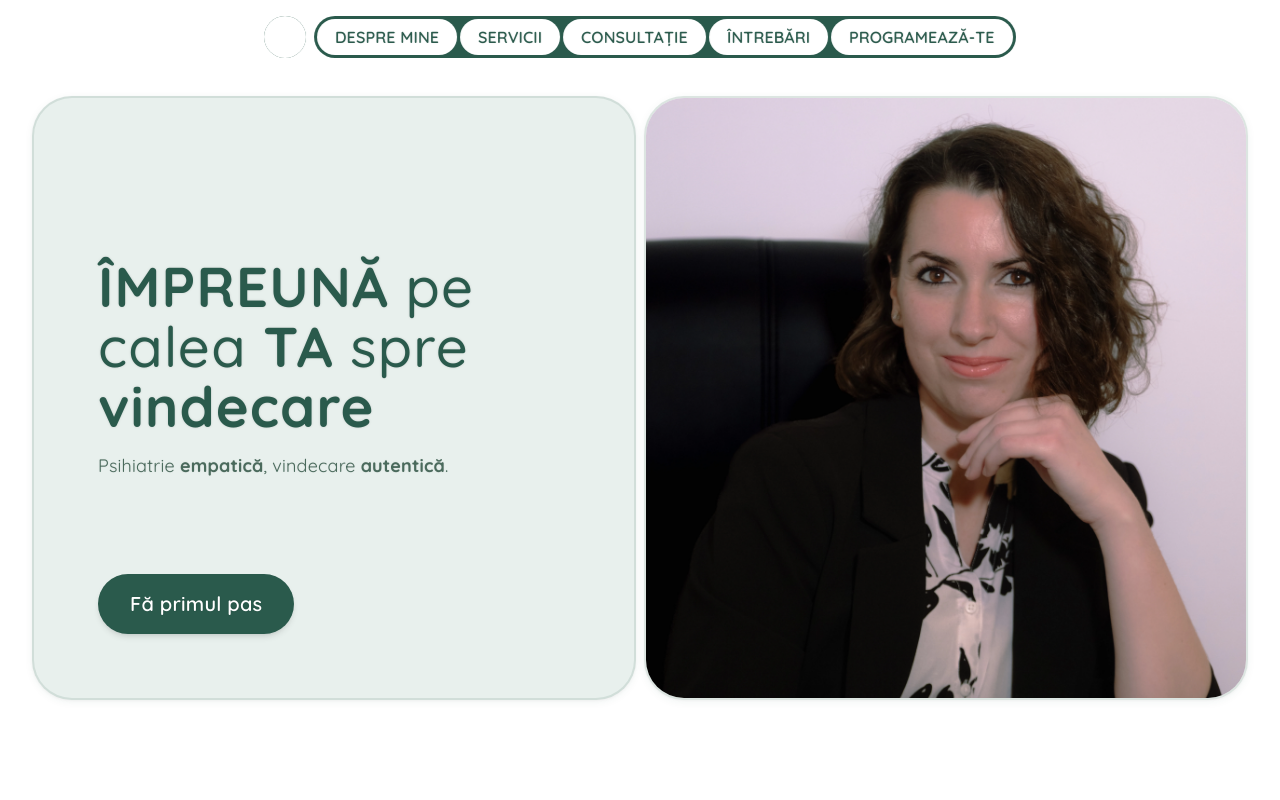
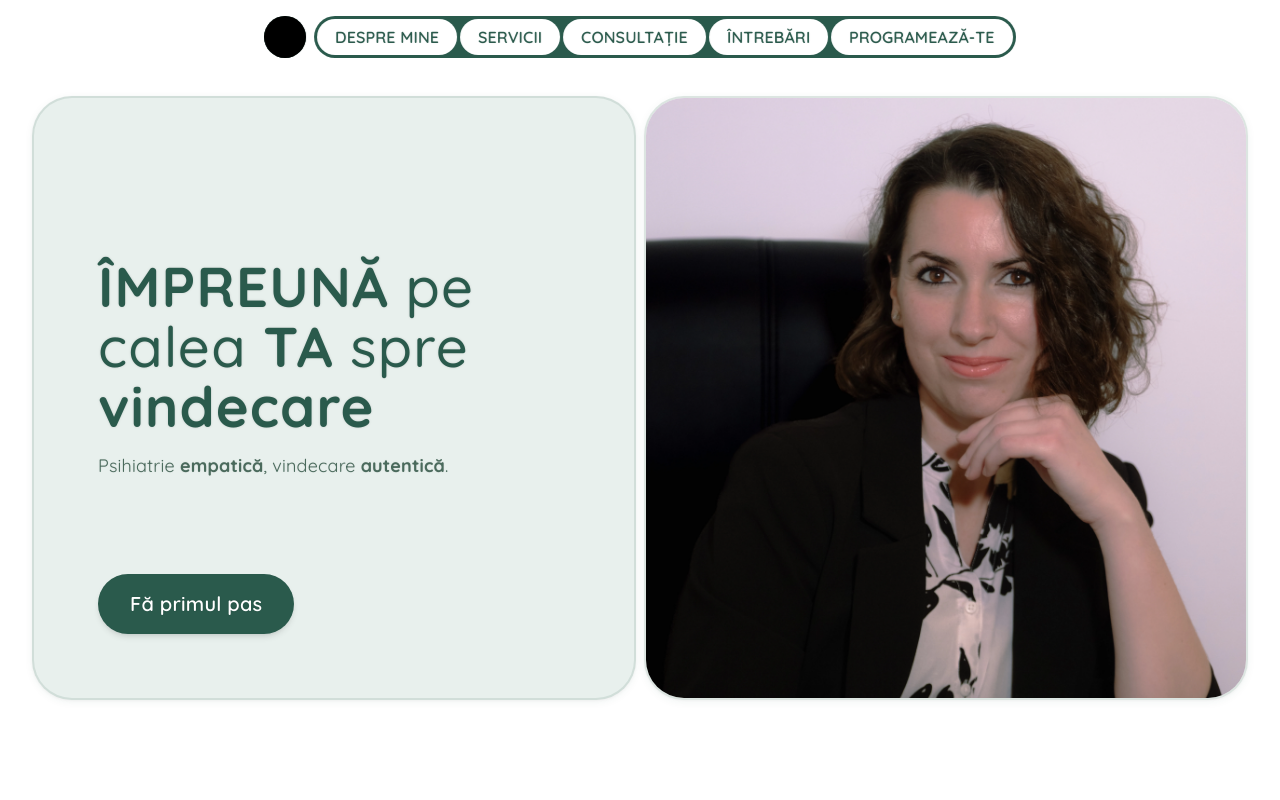
Before and after one commit to AlexandruCojanu1/auralink-saa-s-landing-page, a plain HTML site: page index.html in a window 1280 px wide. Shown: the top 800 px of the page. Drawn offline with nearby package versions, Linux system fonts and the light colour scheme.

Commit message:
Fix logo visibility in header - change from white to black

```diff
--- a/styles.css
+++ b/styles.css
@@ -109,7 +109,7 @@ h1, h2 {
   object-fit: cover;
   object-position: center;
   display: block;
-  filter: brightness(0) invert(1); /* Face logo-ul alb pe fundal verde */
+  filter: brightness(0); /* Face logo-ul negru pentru vizibilitate pe fundal alb */
 }
 
 .pill-list {
```
